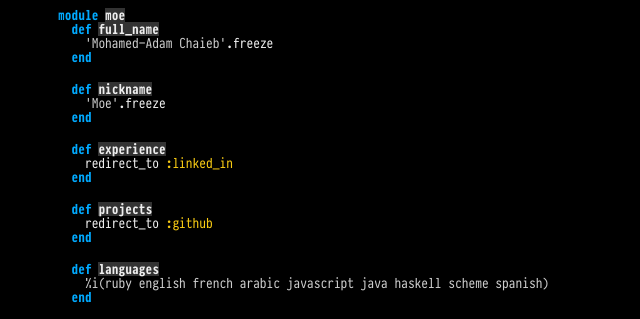
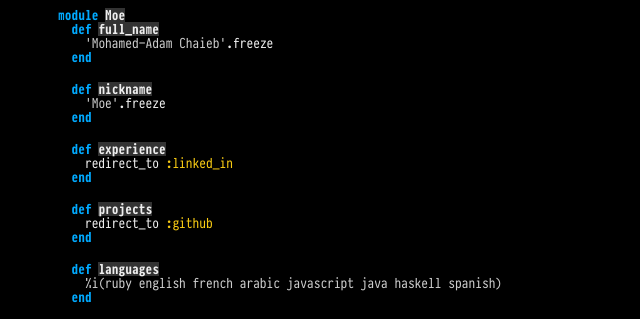
Before and after one commit to mac-adam-chaieb/mac-adam-chaieb.github.io, a plain HTML site: page index.html in a window 1280 px wide. Shown: the top 319 px of the page, 0-640 px from the left. Drawn offline with Linux system fonts and the light colour scheme.

Commit message:
Update index.html

```diff
--- a/index.html
+++ b/index.html
@@ -13,7 +13,7 @@
 	</head>
 	<body>
 		<div id='module'>
-		<p><span class='keyword'>module</span> <span class='name'>moe</span></p>
+		<p><span class='keyword'>module</span> <span class='name'>Moe</span></p>
 		<p>  <span class='keyword'>def</span> <span class='name'>full_name</span></p>
 		<p>    <span class='string'>'Mohamed-Adam Chaieb'</span>.freeze</p>
 		<p>  <span class='keyword'>end</span></p>
@@ -31,7 +31,7 @@
 		<p>  <span class='keyword'>end</span></p>
 		<br>
 		<p>  <span class='keyword'>def</span> <span class='name'>languages</span></p>
-		<p>    <span class='string'>%i(ruby english french arabic javascript java haskell scheme spanish)</span></p>
+		<p>    <span class='string'>%i(ruby english french arabic javascript java haskell spanish)</span></p>
 		<p>  <span class='keyword'>end</span></p>
 		<br>
 		<p>  <span class='keyword'>def</span> <span class='name'>recommendations</span></p>
```
